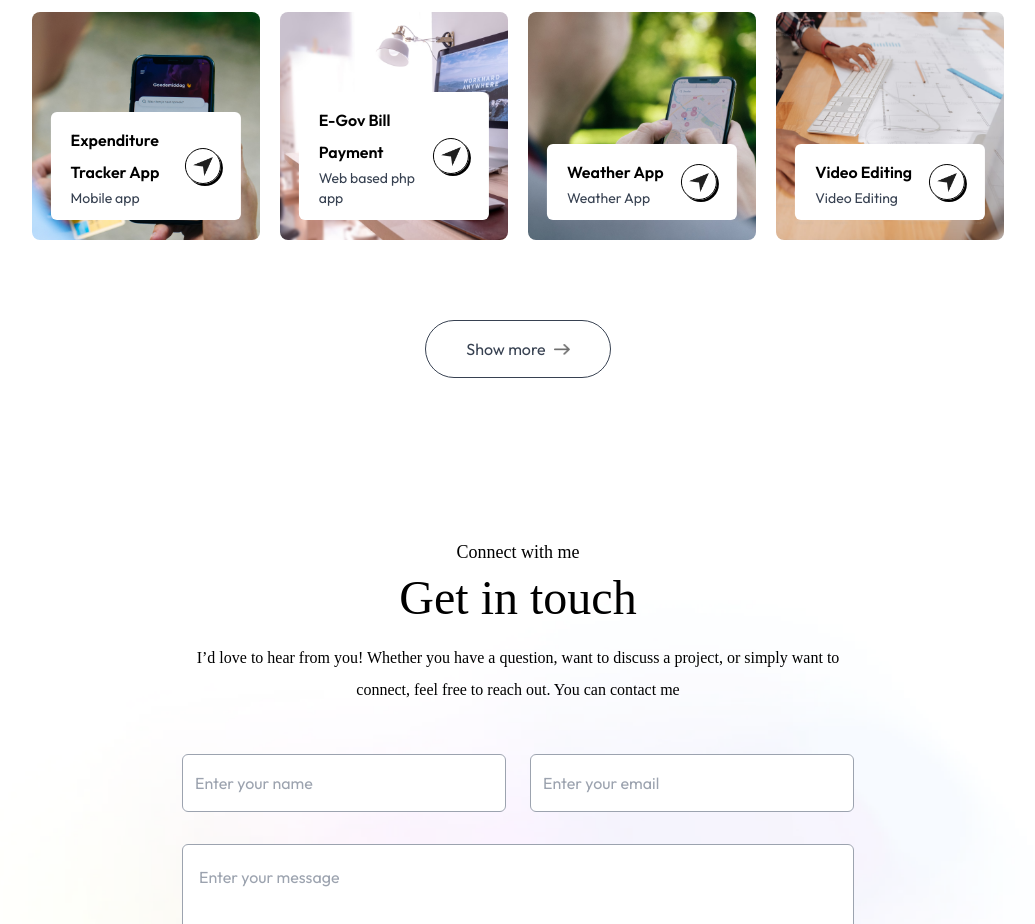
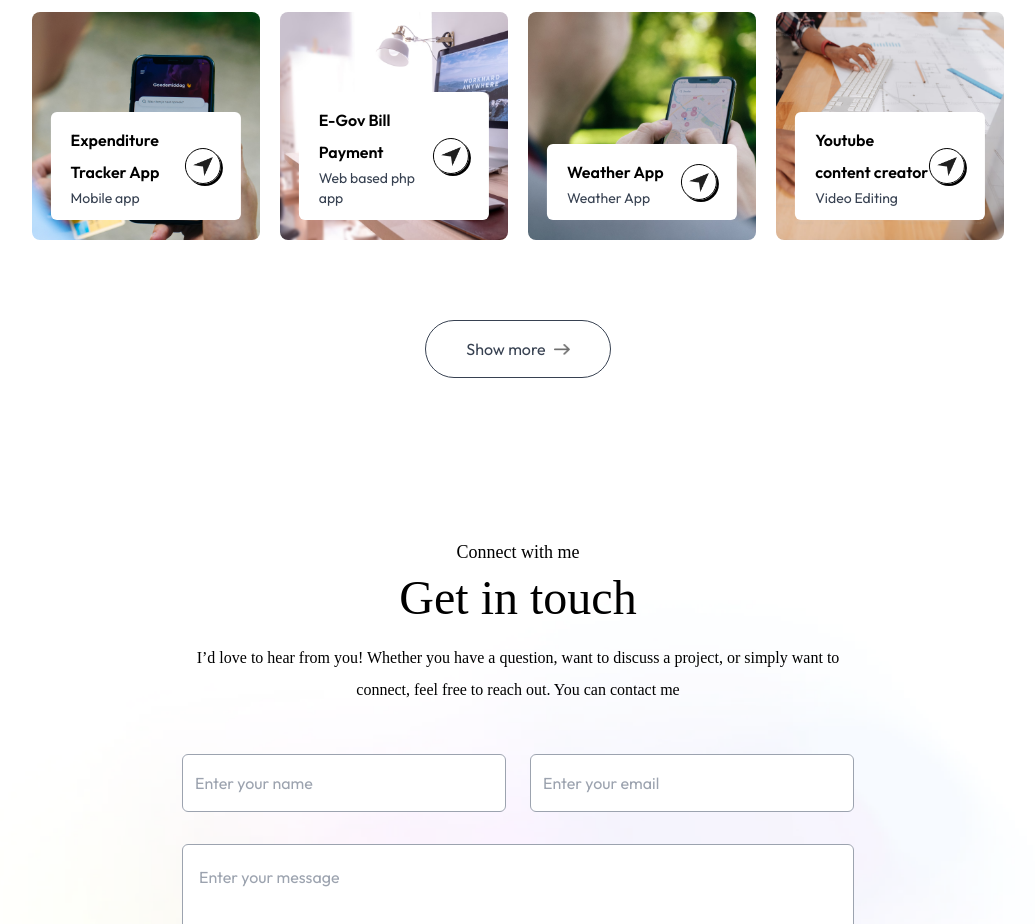
Before and after one commit to ashokstha61/portfolio_final, a plain HTML site: page index.html in a window 1280 px wide. Shown: the part 3640-4564 px from the top of the page, without its empty margins (122-1157 px from the left). Drawn offline with nearby package versions, Linux system fonts and the light colour scheme; a web font is replaced by a local one.

Commit message:
added youtube link

```diff
--- a/index.html
+++ b/index.html
@@ -464,11 +464,9 @@
               <div
                 class="border rounded-full border-black w-9 aspect-square flex items-center justify-center shadow-[2px_2px_0_#000] group-hover:bg-lime-600 translation"
               >
-
                 <img src="./images/send-icon.png" class="w-5" alt="" />
               </div>
             </a>
-
           </div>
         </div>
         <div
@@ -479,15 +477,12 @@
           >
             <div>
               <h2 class="font-semibold">E-Gov Bill Payment</h2>
-              <p class="text-sm text-gray-700">
-                Web based php app
-              </p>
+              <p class="text-sm text-gray-700">Web based php app</p>
             </div>
             <a href="https://github.com/ashokstha61/E-gov_bill-payment">
               <div
                 class="border rounded-full border-black w-9 aspect-square flex items-center justify-center shadow-[2px_2px_0_#000] group-hover:bg-lime-600 translation"
               >
-
                 <img src="./images/send-icon.png" class="w-5" alt="" />
               </div>
             </a>
@@ -503,11 +498,13 @@
               <h2 class="font-semibold">Weather App</h2>
               <p class="text-sm text-gray-700">Weather App</p>
             </div>
+            <a href="https://github.com/ashokstha61/weather_test_app">
               <div
                 class="border rounded-full border-black w-9 aspect-square flex items-center justify-center shadow-[2px_2px_0_#000] group-hover:bg-lime-600 translation"
               >
                 <img src="./images/send-icon.png" class="w-5" alt="" />
               </div>
+            </a>
           </div>
         </div>
         <div
@@ -517,14 +514,16 @@
             class="bg-white w-10/12 rounded-md absolute bottom-5 left-1/2 -translate-x-1/2 py-3 px-5 flex items-center justify-between duration-500 group-hover:bottom-7"
           >
             <div>
-              <h2 class="font-semibold">Video Editing</h2>
+              <h2 class="font-semibold">Youtube content creator</h2>
               <p class="text-sm text-gray-700">Video Editing</p>
             </div>
+            <a href="https://www.youtube.com/@peacefulmindmt">
               <div
                 class="border rounded-full border-black w-9 aspect-square flex items-center justify-center shadow-[2px_2px_0_#000] group-hover:bg-lime-600 translation"
               >
                 <img src="./images/send-icon.png" class="w-5" alt="" />
               </div>
+            </a>
           </div>
         </div>
       </div>
```
Lines whose indentation alone changed are shown as unchanged.
